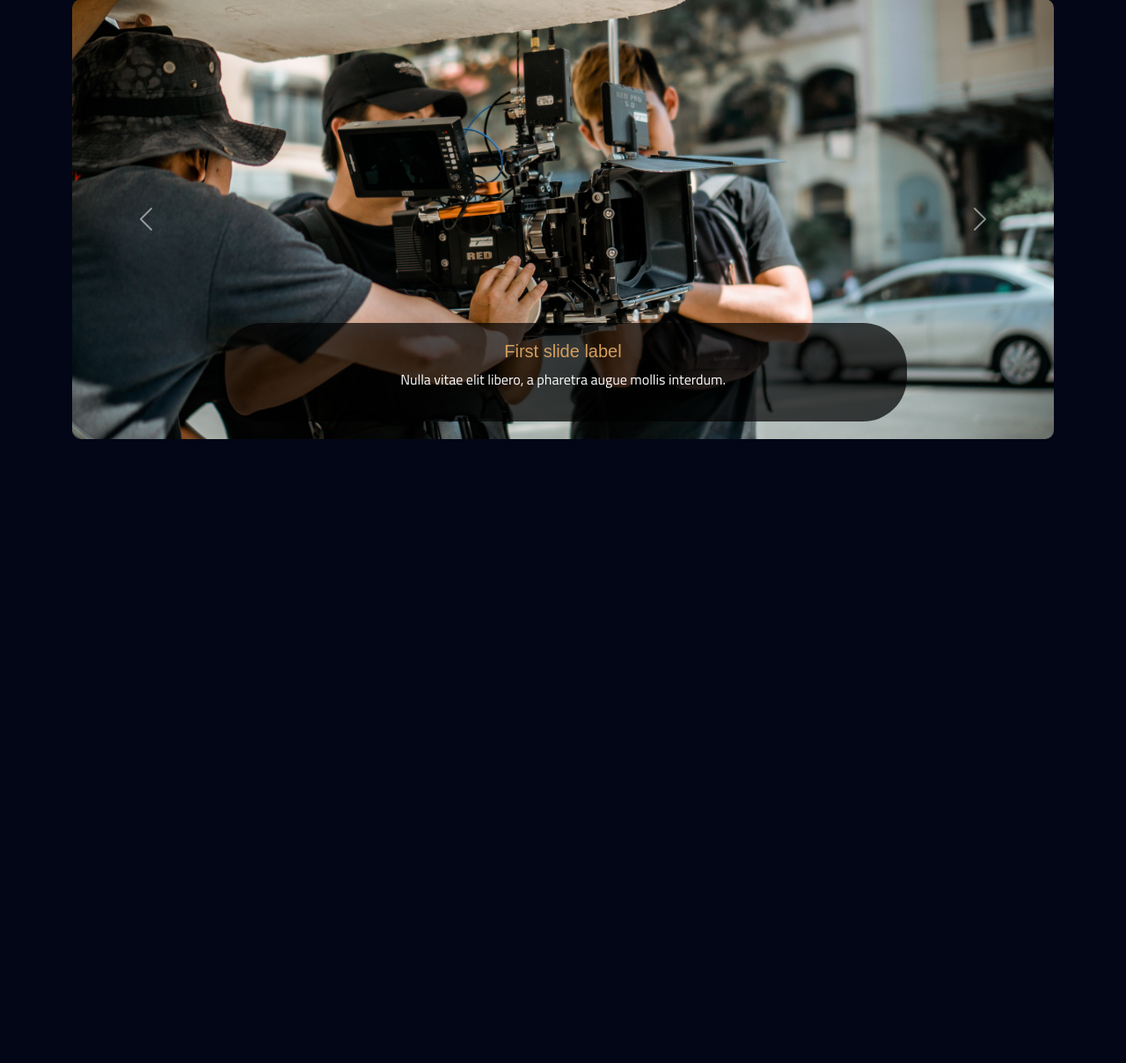
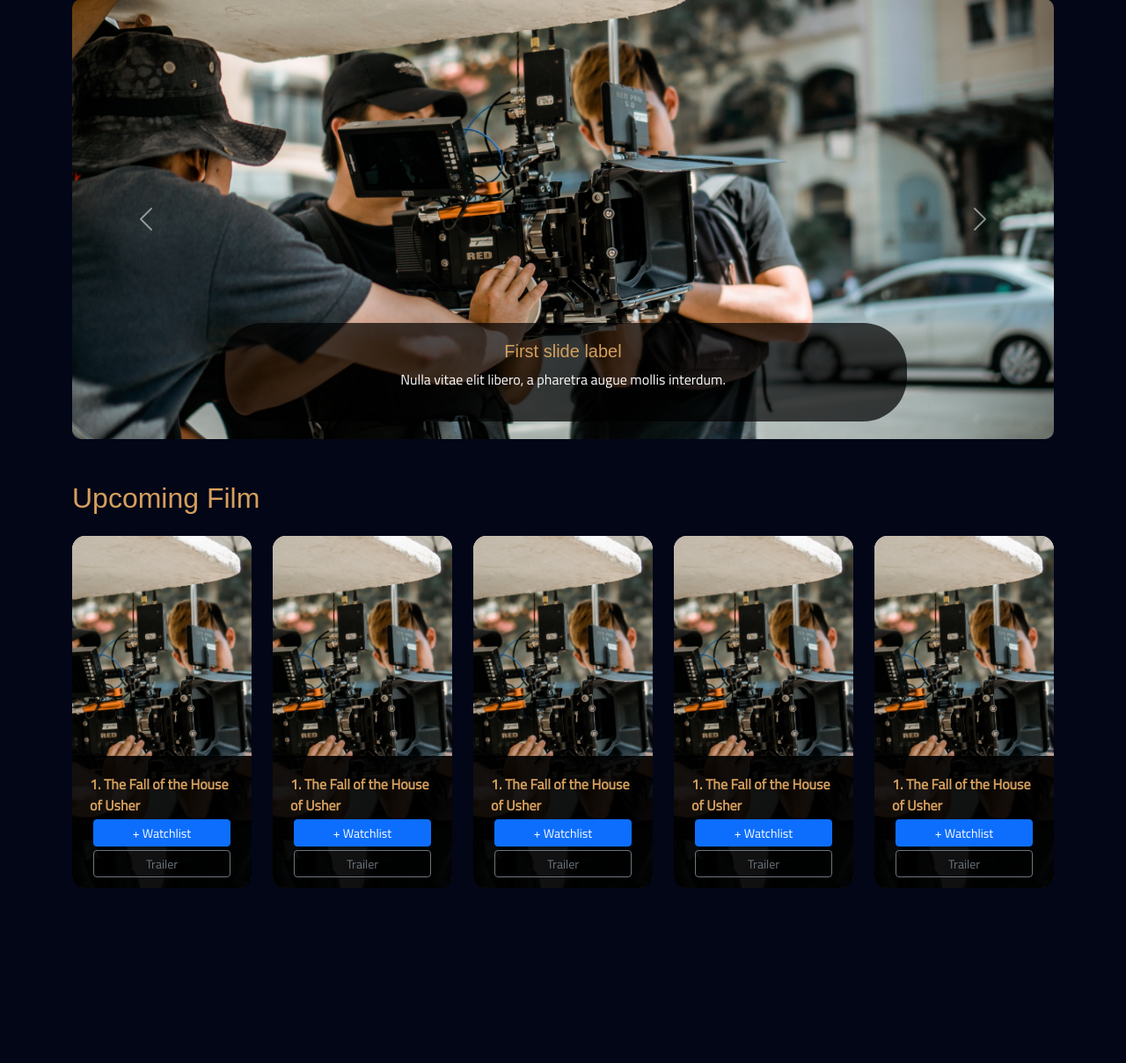
Before and after one commit to flashlf/Assessment-Programmer, a PHP site: page / in a window 1280 px wide. Shown: the part 150-1358 px from the top of the page at 88% size. Run offline with PHP 8.4, Linux system fonts and the light colour scheme; some web fonts are replaced.

Commit message:
feat: list upcoming film

```diff
--- a/HTML/css/main.css
+++ b/HTML/css/main.css
@@ -31,7 +31,7 @@ a, a:active, a:link, a:visited {
 }
 
 a.blog-header-logo, a:link.blog-header-logo, a:visited.blog-header-logo
-a:active.blog-header-logo {
+a:active.blog-header-logo, .card-film-caption {
     color: rgb(214,159,93);
 }
 
@@ -96,3 +96,35 @@ a:active.blog-header-logo {
     min-height: 1000px;
     width: 100%;
 }
+
+.card-film {
+    position: relative;
+    border-radius: 15px;
+    background-color: rgba(255,255,255,.9);
+    width: 100%;
+    min-height: 400px;
+    color: rgb(2, 6, 23);
+}
+.card-film > img {
+    border-radius: 15px;
+    height: 400px;
+    width: 100%;
+    object-fit: cover !important;
+    object-position: center !important;
+}
+
+.card-film-detail {
+    border-bottom-left-radius: 13px;
+    border-bottom-right-radius: 13px;
+    position: absolute;
+    left: 0;
+    bottom: 0;
+    height: 150px;
+    width: 100%;
+    padding: 20px;
+    background-color: rgba(0,0,0,.9);
+}
+
+.card-film-caption {
+    font-weight: 600;
+}
--- a/HTML/index.html
+++ b/HTML/index.html
@@ -93,7 +93,92 @@
                   </div>
             </div>
             <div class="content">
+                <h2>Upcoming Film</h2>
+                <div class="row my-4">
 
+                    <div class="col">
+                        <div class="card-film">
+                            <img src="asset/img/carousel-item-1.jpg" alt="The Fall of the House" class="card-film-img">
+                            <div class="card-film-detail">
+                                <span class="card-film-caption">
+                                    1. The Fall of the House of Usher
+                                </span>
+                                <div class="row mx-1 my-1">
+                                    <button type="button" class="btn btn-primary btn-sm btn-block"> + Watchlist</button>
+                                </div>
+                                <div class="row mx-1">
+                                    <button type="button" class="btn btn-outline-secondary btn-sm btn-block">Trailer</button>
+                                </div>
+                            </div>
+                        </div>
+                    </div>
+                    <div class="col">
+                        <div class="card-film">
+                            <img src="asset/img/carousel-item-1.jpg" alt="The Fall of the House" class="card-film-img">
+                            <div class="card-film-detail">
+                                <span class="card-film-caption">
+                                    1. The Fall of the House of Usher
+                                </span>
+                                <div class="row mx-1 my-1">
+                                    <button type="button" class="btn btn-primary btn-sm btn-block"> + Watchlist</button>
+                                </div>
+                                <div class="row mx-1">
+                                    <button type="button" class="btn btn-outline-secondary btn-sm btn-block">Trailer</button>
+                                </div>
+                            </div>
+                        </div>
+                    </div>
+                    <div class="col">
+                        <div class="card-film">
+                            <img src="asset/img/carousel-item-1.jpg" alt="The Fall of the House" class="card-film-img">
+                            <div class="card-film-detail">
+                                <span class="card-film-caption">
+                                    1. The Fall of the House of Usher
+                                </span>
+                                <div class="row mx-1 my-1">
+                                    <button type="button" class="btn btn-primary btn-sm btn-block"> + Watchlist</button>
+                                </div>
+                                <div class="row mx-1">
+                                    <button type="button" class="btn btn-outline-secondary btn-sm btn-block">Trailer</button>
+                                </div>
+                            </div>
+                        </div>
+                    </div>
+                    <div class="col">
+                        <div class="card-film">
+                            <img src="asset/img/carousel-item-1.jpg" alt="The Fall of the House" class="card-film-img">
+                            <div class="card-film-detail">
+                                <span class="card-film-caption">
+                                    1. The Fall of the House of Usher
+                                </span>
+                                <div class="row mx-1 my-1">
+                                    <button type="button" class="btn btn-primary btn-sm btn-block"> + Watchlist</button>
+                                </div>
+                                <div class="row mx-1">
+                                    <button type="button" class="btn btn-outline-secondary btn-sm btn-block">Trailer</button>
+                                </div>
+                            </div>
+                        </div>
+                    </div>
+                    <div class="col">
+                        <div class="card-film">
+                            <img src="asset/img/carousel-item-1.jpg" alt="The Fall of the House" class="card-film-img">
+                            <div class="card-film-detail">
+                                <span class="card-film-caption">
+                                    1. The Fall of the House of Usher
+                                </span>
+                                <div class="row mx-1 my-1">
+                                    <button type="button" class="btn btn-primary btn-sm btn-block"> + Watchlist</button>
+                                </div>
+                                <div class="row mx-1">
+                                    <button type="button" class="btn btn-outline-secondary btn-sm btn-block">Trailer</button>
+                                </div>
+                            </div>
+                        </div>
+                    </div>
+
+
+                </div>
             </div>
         </div>
     </body>
```
